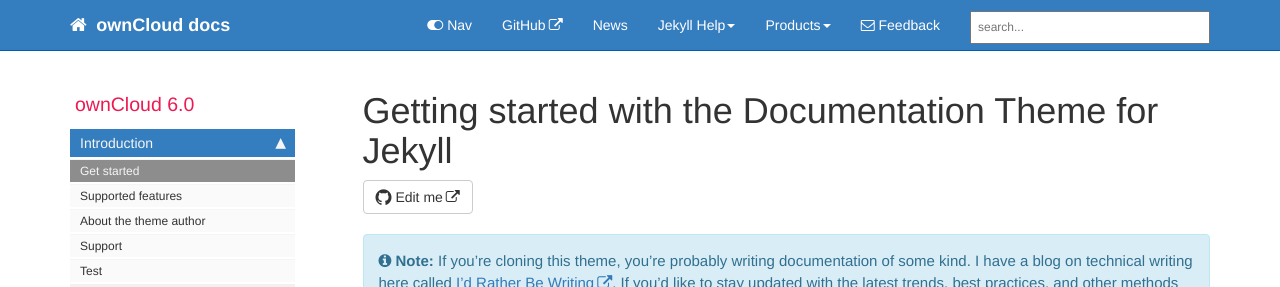
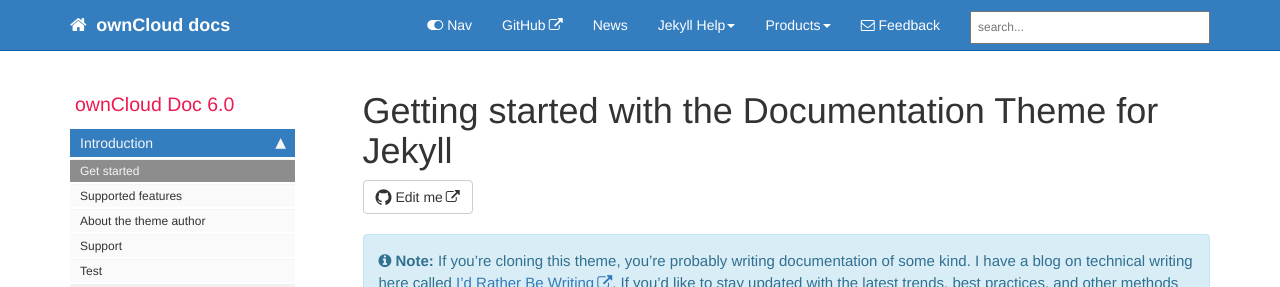
Before and after one commit to docsmith-darshan/tom_theme, a Jekyll site: the page built from index.md, in a window 1280 px wide. Shown: the top 287 px of the page. Built offline with Jekyll 4.4.1, drawn with Linux system fonts in a browser that asks for light colours; comment, search, counter and statistics services are not loaded.

Commit message:
doc sidebar

```diff
--- a/_data/sidebars/mydoc_sidebar.yml
+++ b/_data/sidebars/mydoc_sidebar.yml
@@ -2,7 +2,7 @@
 
 entries:
 - title: sidebar
-  product: ownCloud
+  product: ownCloud Doc
   version: 6.0
   folders:
 
```
